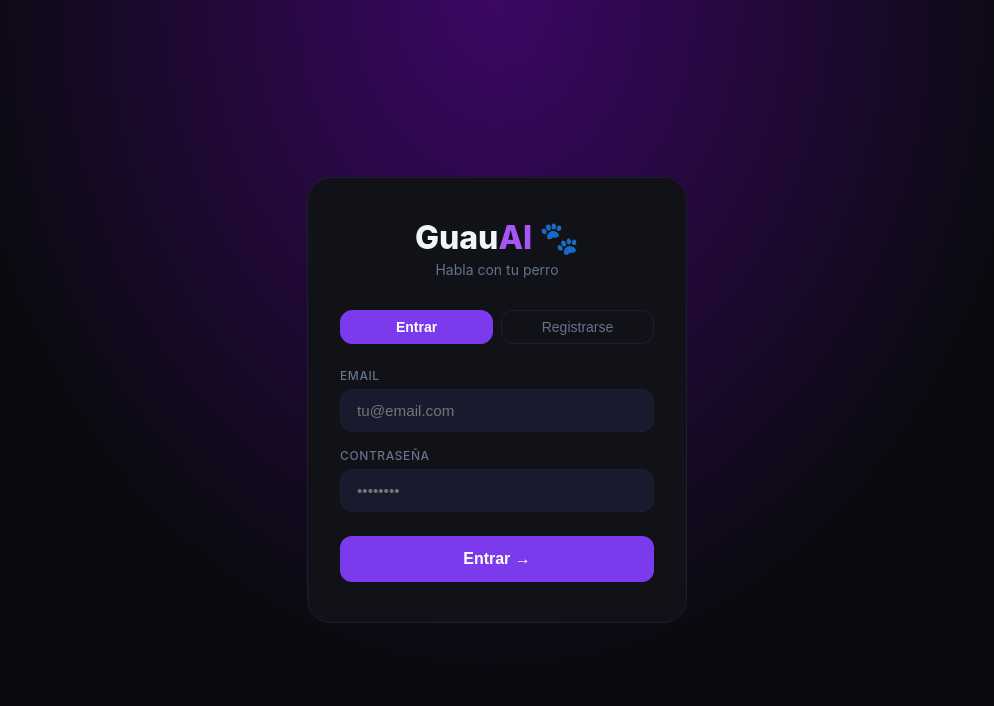
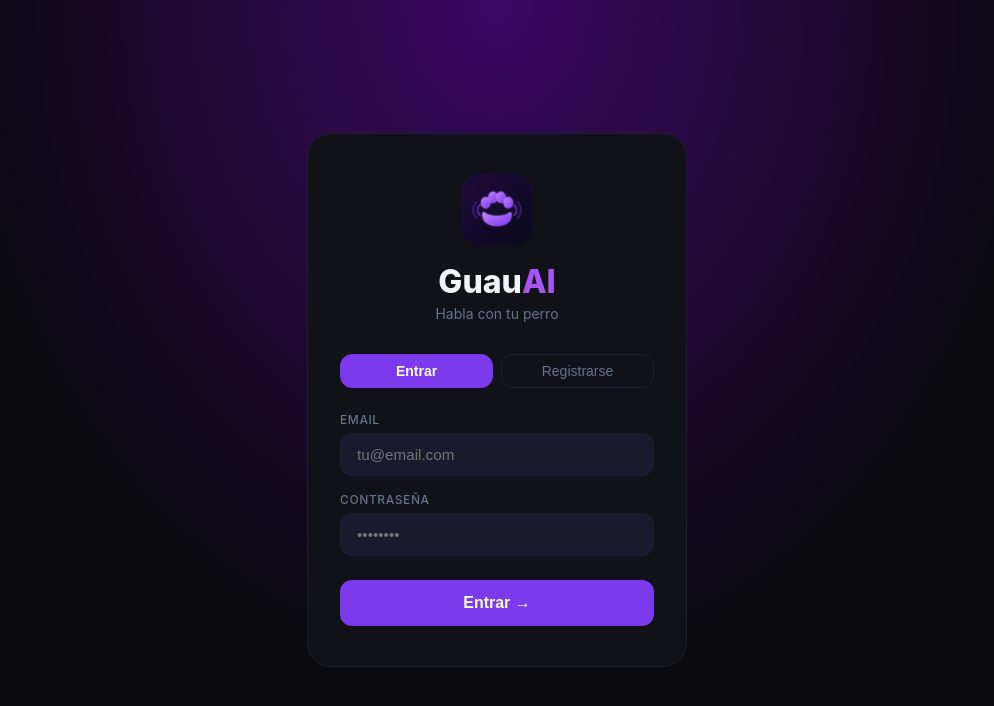
Before and after one commit to JoseALemos/guauai, a plain HTML site: page frontend/dashboard.html in a window 1280 px wide. Shown: the whole page, without its empty margins (143-1137 px from the left). Drawn offline with nearby package versions, Linux system fonts and the light colour scheme.

Commit message:
feat: custom favicon + app icon (SVG + PNG 16/32/192/512) + updated nav logos

```diff
--- a/frontend/dashboard.html
+++ b/frontend/dashboard.html
@@ -5,6 +5,10 @@
   <meta name="viewport" content="width=device-width, initial-scale=1.0"/>
   <title>GuauAI — Dashboard</title>
   <meta name="theme-color" content="#7c3aed"/>
+  <link rel="icon" type="image/svg+xml" href="/favicon.svg"/>
+  <link rel="icon" type="image/png" sizes="32x32" href="/favicon-32.png"/>
+  <link rel="icon" type="image/png" sizes="16x16" href="/favicon-16.png"/>
+  <link rel="apple-touch-icon" sizes="180x180" href="/apple-touch-icon.png"/>
   <link rel="manifest" href="/manifest.json"/>
   <script src="https://cdn.jsdelivr.net/npm/chart.js@4.4.0/dist/chart.umd.min.js"></script>
   <style>
@@ -282,7 +286,8 @@
 <div id="authScreen">
   <div class="auth-card">
     <div class="auth-logo">
-      <h1>Guau<span>AI</span> 🐾</h1>
+      <img src="/icon-192.png" alt="GuauAI" style="width:72px;height:72px;border-radius:20px;margin-bottom:.75rem"/>
+      <h1>Guau<span>AI</span></h1>
       <p data-i18n="d_tagline">Habla con tu perro</p>
     </div>
     <div class="auth-tabs">
@@ -308,14 +313,14 @@
 <!-- Topbar móvil (visible solo en móvil via CSS) -->
 <div class="topbar" style="display:none" id="topbar">
   <button class="menu-btn" onclick="toggleSidebar()" aria-label="Menú">☰</button>
-  <div class="topbar-title">Guau<span>AI</span></div>
+  <div class="topbar-title" style="display:flex;align-items:center;gap:.4rem"><img src="/icon-192.png" alt="" style="width:22px;height:22px;border-radius:6px"/>Guau<span>AI</span></div>
   <div id="topbarUser" style="font-size:.75rem;color:var(--muted)"></div>
 </div>
 <div class="sidebar-overlay" id="sidebarOverlay" onclick="toggleSidebar()"></div>
 
 <div id="app">
   <div class="sidebar" id="sidebar">
-    <div class="sidebar-logo"><h1>Guau<span>AI</span></h1></div>
+    <div class="sidebar-logo" style="display:flex;align-items:center;gap:.6rem"><img src="/icon-192.png" alt="" style="width:32px;height:32px;border-radius:8px"/><h1>Guau<span>AI</span></h1></div>
     <nav>
       <a href="#" class="active" data-page="overview" onclick="navigate('overview',this)">📊 <span data-i18n="d_nav_overview">Resumen</span></a>
       <a href="#" data-page="dogs" onclick="navigate('dogs',this)">🐶 <span data-i18n="d_nav_dogs">Mis Perros</span></a>
```
Also changed, not shown: frontend/admin.html (+4 -0 lines), frontend/index.html (+5 -1 lines), frontend/share.html (+5 -1 lines), frontend/vet.html (+4 -0 lines), frontend/apple-touch-icon.png (added), frontend/favicon-16.png (added), frontend/favicon-32.png (added), frontend/favicon.svg (added), frontend/icon-192.png (added), frontend/icon-512.png (added), frontend/manifest.json.
